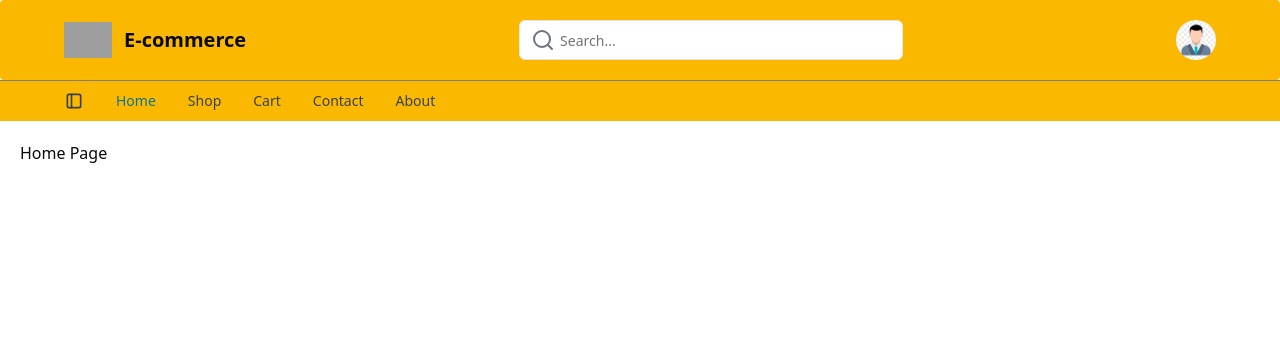
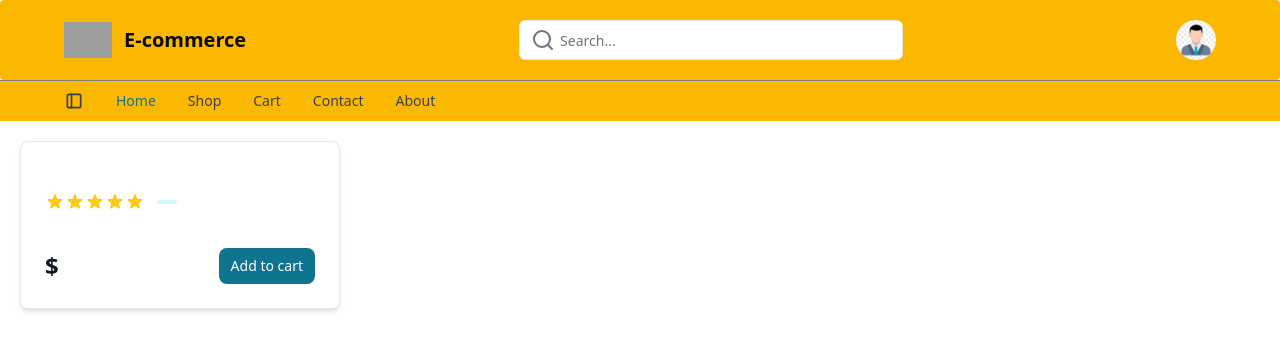
Before and after one commit to Nicolas-Ezequiel-Rio/ecommerce-react, a React (Vite) app: page / in a window 1280 px wide. Shown: the top 350 px of the page. Built offline with nearby package versions, Linux system fonts and the light colour scheme; grey boxes are pictures that could not be loaded.

Commit message:
feat:#2 card component

```diff
--- a/src/App.tsx
+++ b/src/App.tsx
@@ -1,7 +1,7 @@
 import { BrowserRouter, Route, Routes } from 'react-router-dom'
 import Sign from './components/sign/sign.tsx'
 import NavbarComponent from './components/navbar/Navbar.tsx'
-import NotFound from './components/common/search/not-found/NotFound.tsx'
+import NotFound from './components/common/not-found/NotFound.tsx'
 import Home from './components/home/Home.tsx'
 import Shop from './components/shop/shop.tsx'
 import Cart from './components/cart/cart.tsx'
--- /dev/null
+++ b/src/components/common/card/Card.tsx
@@ -0,0 +1,49 @@
+'use client'
+
+import { Card } from 'flowbite-react'
+
+interface Props {
+  title: string
+  price: number
+  rating: number
+  img: string
+}
+
+export function CardComponent({ title, price, rating, img }: Props) {
+  return (
+    <Card className='max-w-xs' imgAlt={title} imgSrc={img}>
+      <a href='#'>
+        <h5 className='text-lg font-semibold tracking-tight text-gray-900 dark:text-white'>
+          {title}
+        </h5>
+      </a>
+      <div className='mb-5 mt-2.5 flex items-center'>
+        {[...Array(5)].map((_, index) => (
+          <svg
+            key={index}
+            className='h-5 w-5 text-yellow-300'
+            fill='currentColor'
+            viewBox='0 0 20 20'
+            xmlns='http://www.w3.org/2000/svg'
+          >
+            <path d='M9.049 2.927c.3-.921 1.603-.921 1.902 0l1.07 3.292a1 1 0 00.95.69h3.462c.969 0 1.371 1.24.588 1.81l-2.8 2.034a1 1 0 00-.364 1.118l1.07 3.292c.3.921-.755 1.688-1.54 1.118l-2.8-2.034a1 1 0 00-1.175 0l-2.8 2.034c-.784.57-1.838-.197-1.539-1.118l1.07-3.292a1 1 0 00-.364-1.118L2.98 8.72c-.783-.57-.38-1.81.588-1.81h3.461a1 1 0 00.951-.69l1.07-3.292z' />
+          </svg>
+        ))}
+        <span className='ml-3 mr-2 rounded bg-cyan-100 px-2.5 py-0.5 text-xs font-semibold text-cyan-800 dark:bg-cyan-200 dark:text-cyan-800'>
+          {rating}
+        </span>
+      </div>
+      <div className='flex items-center justify-between'>
+        <span className='text-2xl font-bold text-gray-900 dark:text-white'>
+          ${price}
+        </span>
+        <a
+          href='#'
+          className='rounded-lg bg-cyan-700 px-3 py-2 text-center text-sm font-medium text-white hover:bg-cyan-800 focus:outline-none focus:ring-4 focus:ring-cyan-300 dark:bg-cyan-600 dark:hover:bg-cyan-700 dark:focus:ring-cyan-800'
+        >
+          Add to cart
+        </a>
+      </div>
+    </Card>
+  )
+}
--- a/src/components/home/Home.tsx
+++ b/src/components/home/Home.tsx
@@ -1,3 +1,9 @@
+import { CardComponent } from '../common/card/Card'
+
 export default function Home() {
-  return <ul>Home Page</ul>
+  return (
+    <section>
+      <CardComponent />
+    </section>
+  )
 }
--- a/src/components/shop/shop.tsx
+++ b/src/components/shop/shop.tsx
@@ -2,7 +2,8 @@ import { useState, useEffect } from 'react'
 import { Spinner } from 'flowbite-react'
 import { getAllProducts } from '@/lib/services/get-all-products'
 import { Product } from '@/lib/types/product-interface'
-import NotFound from '@/components/common/search/not-found/NotFound'
+import NotFound from '@/components/common/not-found/NotFound'
+import { CardComponent } from '../common/card/Card'
 
 export default function Shop() {
   const [products, setProducts] = useState<Product[]>([])
@@ -24,6 +25,7 @@ export default function Shop() {
       setIsLoading(false)
     }
   }
+
   useEffect(() => {
     fetchData()
   }, [])
@@ -34,8 +36,17 @@ export default function Shop() {
     return <p>No products available</p>
 
   return (
-    <ul>
-      {products && products.map((prod) => <li key={prod.id}>{prod.title}</li>)}
+    <ul className='grid grid-cols-1 sm:grid-cols-2 md:grid-cols-3 lg:grid-cols-4 xl:grid-cols-5 gap-4'>
+      {products.map((prod) => (
+        <li className='' key={prod.id}>
+          <CardComponent
+            title={prod.title}
+            price={prod.price}
+            rating={5.0}
+            img={prod.thumbnail}
+          />
+        </li>
+      ))}
     </ul>
   )
 }
```
Also changed, not shown: src/components/common/not-found/NotFound.tsx (renamed from src/components/common/search/not-found/NotFound.tsx).
